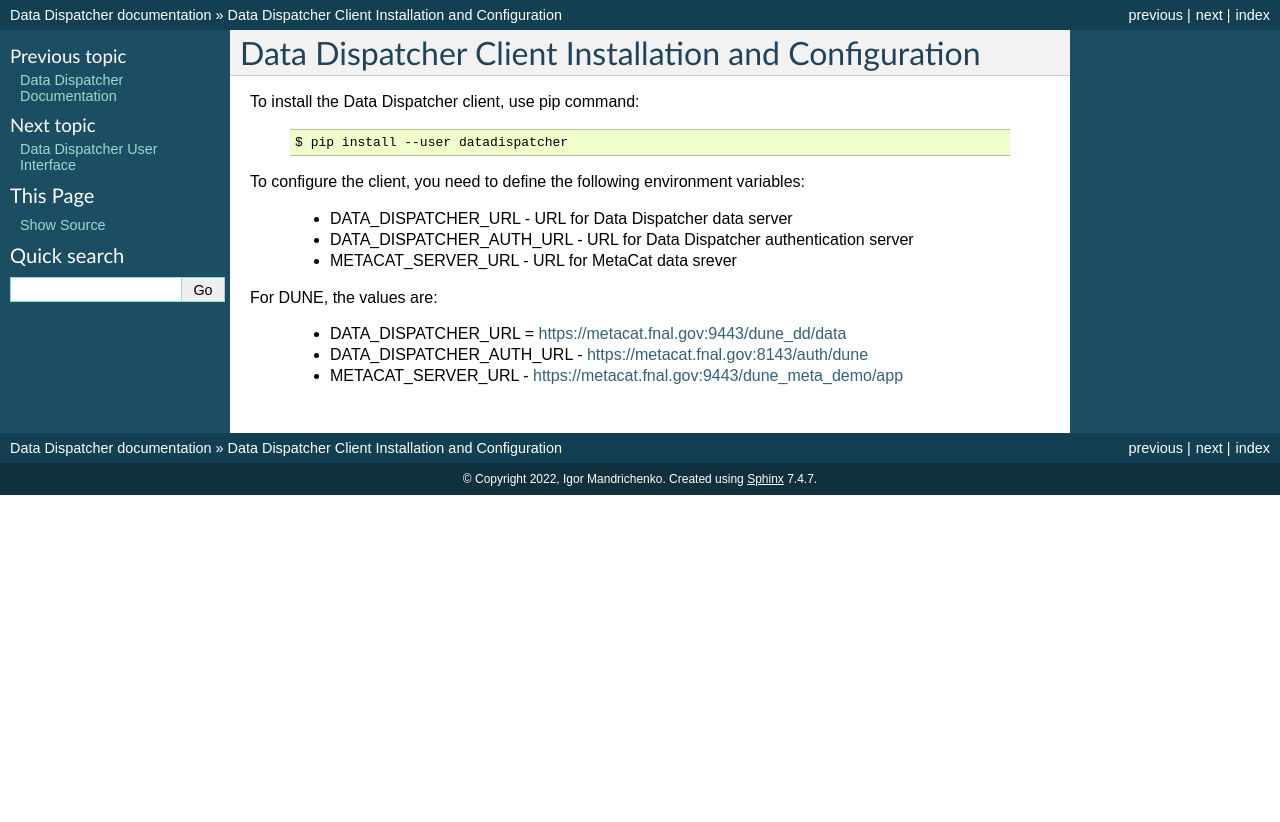
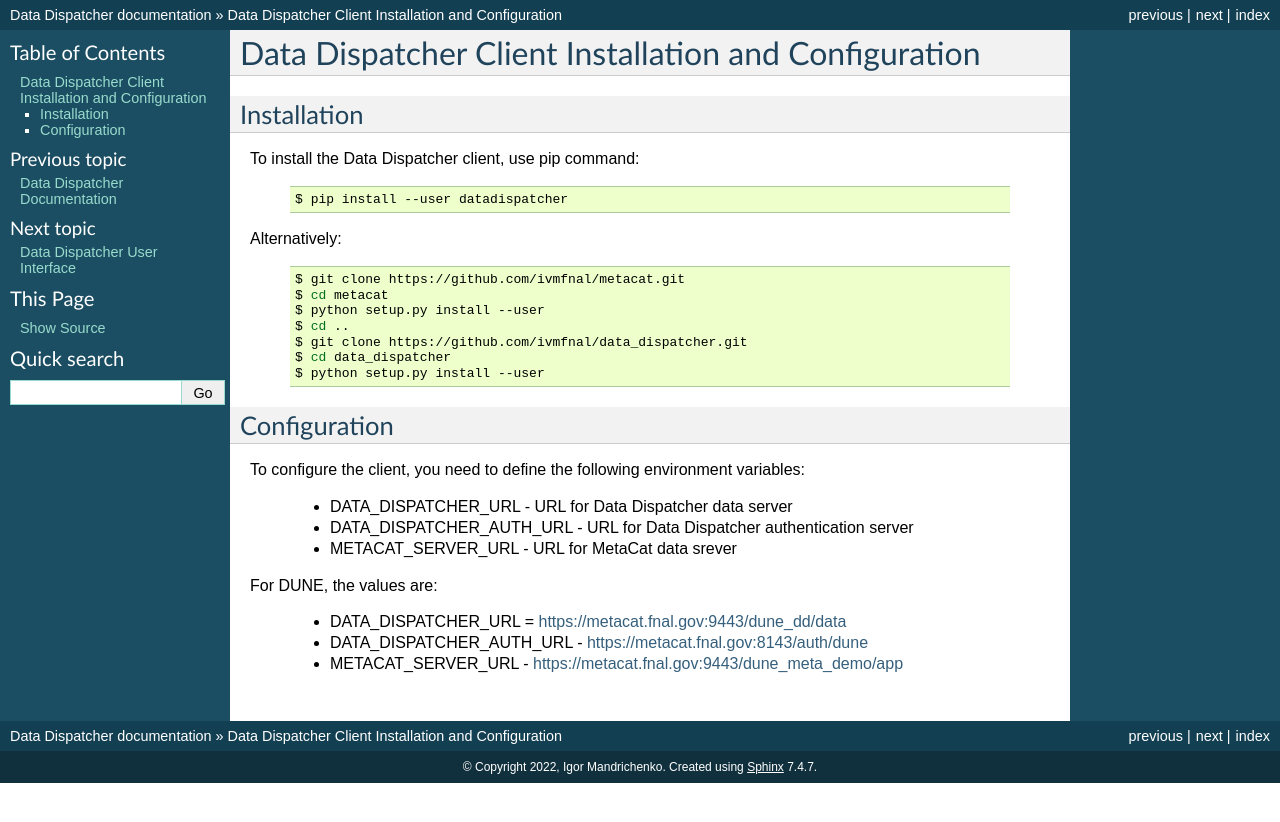
Before and after one commit to ivmfnal/data_dispatcher, a Sphinx documentation site: the page built from docs/install.rst, in a window 1280 px wide. Shown: the top 822 px of the page. Built offline with Sphinx 7.4.7, drawn with Linux system fonts in a browser that asks for light colours.

```diff
--- a/docs/install.rst
+++ b/docs/install.rst
@@ -1,11 +1,30 @@
 Data Dispatcher Client Installation and Configuration
 =====================================================
+
+Installation
+------------
 
 To install the Data Dispatcher client, use pip command:
 
     .. code-block:: shell
 
         $ pip install --user datadispatcher
+
+Alternatively:
+
+    .. code-block:: shell
+
+        $ git clone https://github.com/ivmfnal/metacat.git
+        $ cd metacat
+        $ python setup.py install --user
+        $ cd ..
+        $ git clone https://github.com/ivmfnal/data_dispatcher.git
+        $ cd data_dispatcher
+        $ python setup.py install --user
+
+
+Configuration
+-------------
 
 To configure the client, you need to define the following environment variables:
 
--- a/docs/webapi.rst
+++ b/docs/webapi.rst
@@ -5,3 +5,4 @@
 .. autoclass:: data_dispatcher.api.DataDispatcherClient
    :members:
    :noindex:
+   :inherited-members: login_password, login_x509
```
